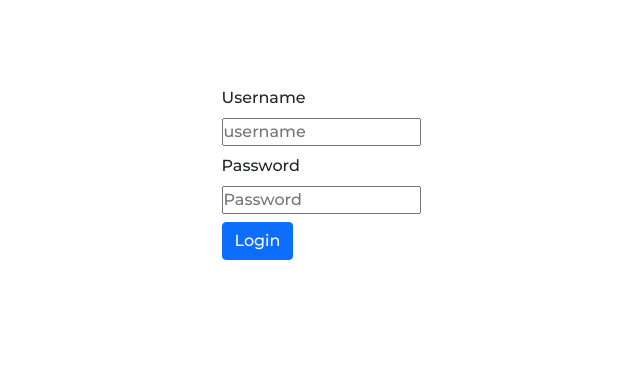
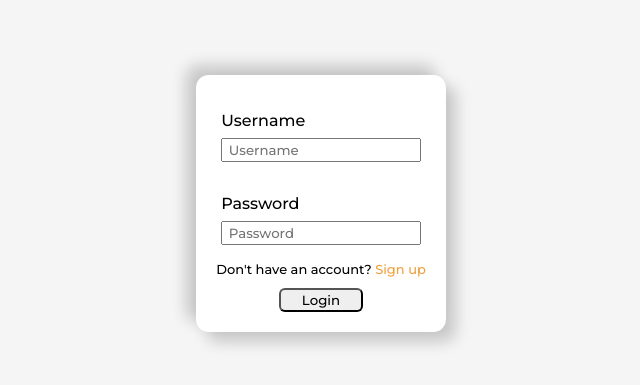
Before and after one commit to JP2620/todo-frontend, a React (Create React App) app: page / in a window 1280 px wide. Shown: the part 231-616 px from the top of the page, without its empty margins (319-959 px from the left). Built offline with nearby package versions, Linux system fonts and the light colour scheme.

Commit message:
Styled login form

```diff
--- a/public/index.html
+++ b/public/index.html
@@ -10,7 +10,6 @@
       content="Web site created using create-react-app"
     />
     <link rel="apple-touch-icon" href="%PUBLIC_URL%/logo192.png" />
-    <link href="https://cdn.jsdelivr.net/npm/bootstrap@5.0.2/dist/css/bootstrap.min.css" rel="stylesheet" integrity="sha384-EVSTQN3/azprG1Anm3QDgpJLIm9Nao0Yz1ztcQTwFspd3yD65VohhpuuCOmLASjC" crossorigin="anonymous">
     <!--
       manifest.json provides metadata used when your web app is installed on a
       user's mobile device or desktop. See https://developers.google.com/web/fundamentals/web-app-manifest/
--- a/src/App.css
+++ b/src/App.css
@@ -1,12 +1,78 @@
 @import url('https://fonts.googleapis.com/css2?family=Montserrat:wght@500&display=swap');
 
+:root {
+  --accent-color: #F19F3C;
+  --main-bg-color: whitesmoke;
+}
+
 * {
+    box-sizing: border-box;
     margin: 0;
     padding: 0;
-    box-sizing: border-box;
     font-family: "Montserrat", sans-serif;
   }
 
-html, #root, body, #app, #app>div {
-    height: 100%
-  }
+html {
+    height: 100vh;
+    width: 100%;
+}
+
+body {
+    background-color: var(--main-bg-color);
+}
+
+.login-form {
+    display: flex;
+    flex-direction: column;
+    padding: 20px;
+    box-shadow: 10px 10px 15px rgba(0,0,0,0.19), -10px -10px 15px rgba(0,0,0,0.19);
+    border-radius: 5%;
+    background-color: white;
+}
+
+.login-container {
+    display: flex;
+    flex-direction: row;
+    justify-content: center;
+    align-items: center;
+    width: 50%;
+    margin:  20% auto;
+    padding: 50px;
+}
+
+.form-field {
+    display: flex;
+    flex-direction: column;
+    padding: 1em 5px;
+}
+
+.form-field>label {
+    padding-bottom: 0.5em;
+}
+.form-field>input[type=text] {
+    height: 1.5rem;
+    padding-left: 0.35rem;
+}
+.form-field>input[type=password] {
+  height: 1.5rem;
+  padding-left: 0.35rem;
+}
+
+form>button[type=submit] {
+    margin: 0.7rem 30% 0;
+    height: 1.5rem;
+    border-radius: 6px;
+}
+
+form>button[type=submit]:hover {
+    background-color: var(--accent-color);
+    color: var(--main-bg-color);
+}
+
+.login-signup {
+    font-size: small;
+}
+.login-signup>a {
+    color: var(--accent-color);
+    text-decoration: none;
+}
--- a/src/components/LogInForm.tsx
+++ b/src/components/LogInForm.tsx
@@ -34,17 +34,17 @@ export default class LogInForm extends Component<LogInProps> {
   async handleSubmit(event: any) {
     const { username, password }: any = this.state;
     event.preventDefault();
-    axios.post("http://localhost:5001/api/auth/login", {
-      username,
-      password
-    }, {
+    fetch("http://localhost:5001/api/auth/login", {
+      method: "POST",
+      credentials: "include",
+      body: JSON.stringify({username, password}),
       headers: {
         "Content-Type": "application/json",
-        Accept: "application/json,text/*;q=0.99",
-      },
-      withCredentials: true
-    }).then((data) => {
-      this.props.handler({ username: username });
+        Accept: "*/*",
+      }
+    })
+    .then((data) => {
+      this.props.handler({username: username});
       console.log(this.props.auth_user);
     })
     .catch((error: Error) => {
@@ -57,31 +57,28 @@ export default class LogInForm extends Component<LogInProps> {
     if (this.props.auth_user !== "")
       return <Navigate to="/folders" replace={true} />
     return (
-      <div className="container" style={{height: "100%"}}>
-        <div className="d-flex justify-content-center align-items-center py-auto" style={{height: "100%"}}>
-          <form onSubmit={this.handleSubmit}>
-            <div className="form-group">
-              <label htmlFor="usernameInput" className="form-label row pt-2 ">
+      <div className="login-container">
+        <form className="login-form" onSubmit={this.handleSubmit}>
+          <div className="form-field">
+            <label htmlFor="usernameInput">
               Username
             </label>
             <input
-                className="row"
               id="usernameInput"
-                type="username"
+              type="text"
               name="username"
-                placeholder="username"
+              placeholder="Username"
               value={username}
               onChange={this.handleChange}
               required
             />
           </div>
 
-            <div className="form-group">
-              <label htmlFor="passwordInput" className="form-label row pt-2">
+          <div className="form-field">
+            <label htmlFor="passwordInput">
               Password
             </label>
             <input
-                className="row"
               id="passwordInput"
               type="password"
               name="password"
@@ -91,10 +88,9 @@ export default class LogInForm extends Component<LogInProps> {
               required
             />
           </div>
-
-            <button type="submit" className="btn btn-primary row mt-2 px-auto">Login</button>
+          <p className="login-signup">Don't have an account? <a href="#">Sign up</a></p>
+          <button type="submit">Login</button>
         </form>
-        </div>
       </div>
     );
   }
```
Lines whose indentation alone changed are shown as unchanged.
